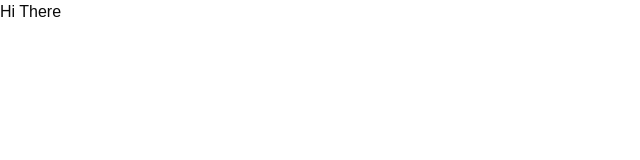
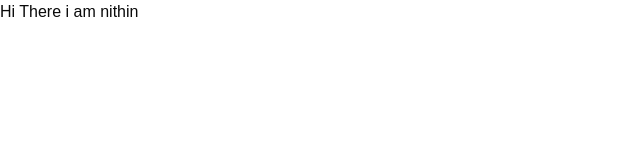
Before and after one commit to nithinbairu/Sense-ai, a Next.js app: page / in a window 1280 px wide. Shown: the top 160 px of the page, without its empty margins (0-640 px from the left). Built offline with nearby package versions, Linux system fonts and the light colour scheme.

Commit message:
Page.js is modified

```diff
--- a/app/page.js
+++ b/app/page.js
@@ -2,6 +2,6 @@ import Image from "next/image";
 
 export default function Home() {
   return (
-    <div>Hi There</div>
+    <div>Hi There i am nithin</div>
   );
 }
```
